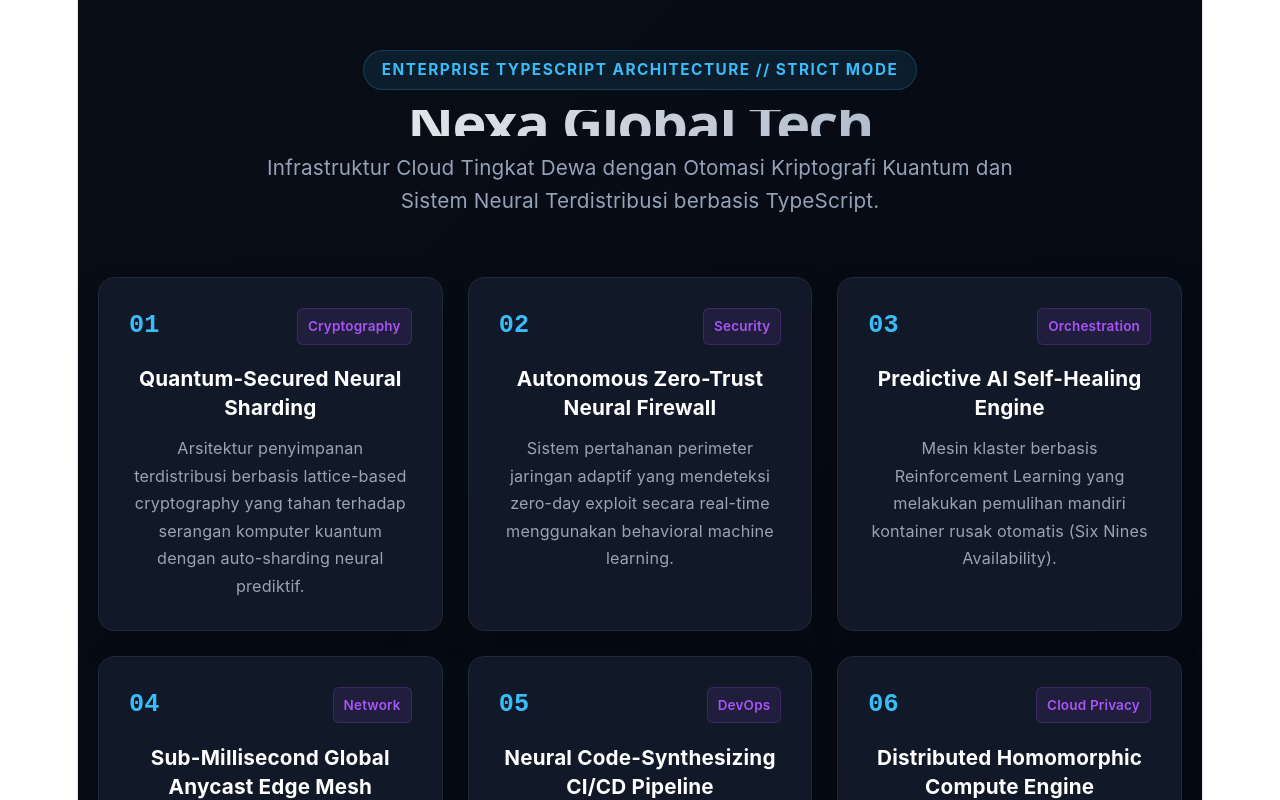
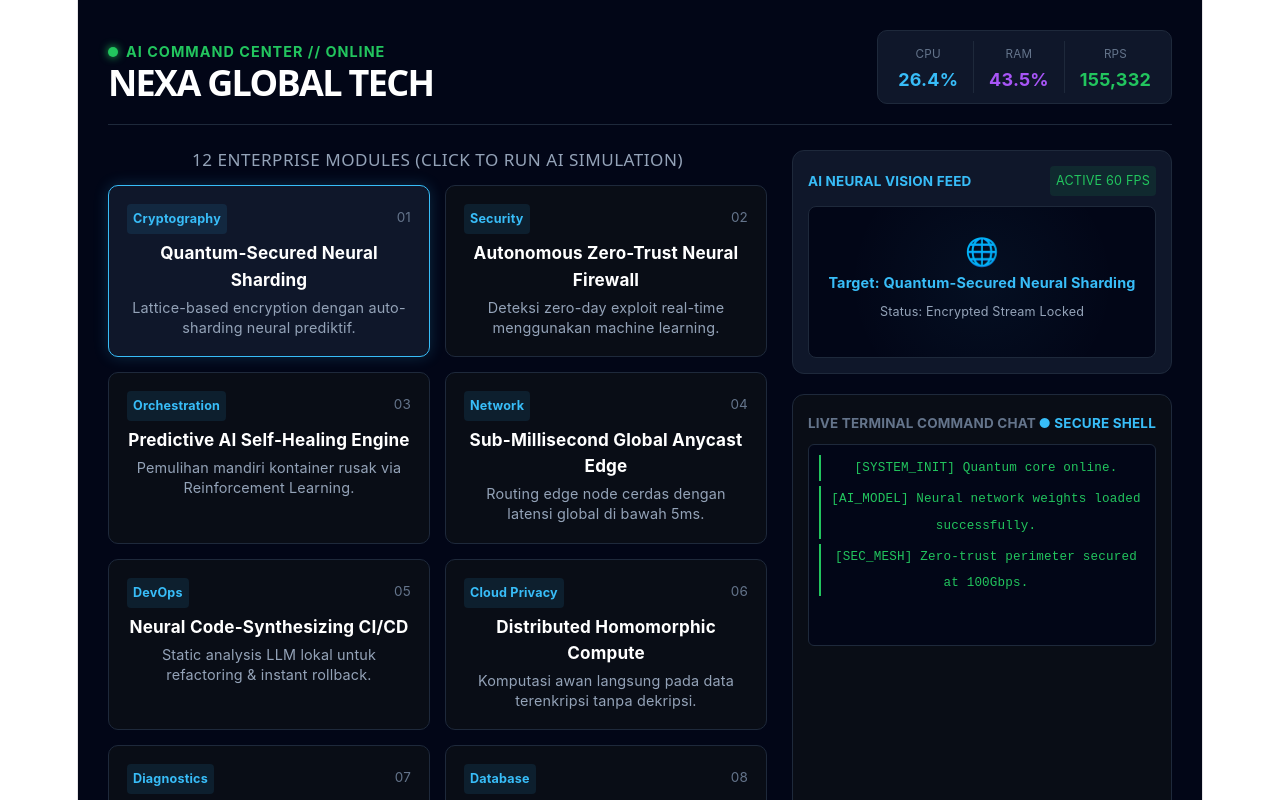
Before and after one commit to maul99289-star/nexa-global-tech, a React (Vite) app: page / in a window 1280 px wide. Shown: the top 800 px of the page. Built offline with nearby package versions, Linux system fonts and the light colour scheme.

Commit message:
add typescript ai camera and hacker command center dashboard

```diff
--- a/src/App.tsx
+++ b/src/App.tsx
@@ -1,77 +1,157 @@
-import React from 'react';
+import React, { useState, useEffect } from 'react';
 
-interface FeatureItem {
-  readonly num: string;
+interface FeatureModule {
+  readonly id: number;
   readonly title: string;
   readonly tag: string;
   readonly desc: string;
+  readonly command: string;
 }
 
-const FEATURES: readonly FeatureItem[] = [
-  { num: "01", title: "Quantum-Secured Neural Sharding", tag: "Cryptography", desc: "Arsitektur penyimpanan terdistribusi berbasis lattice-based cryptography yang tahan terhadap serangan komputer kuantum dengan auto-sharding neural prediktif." },
-  { num: "02", title: "Autonomous Zero-Trust Neural Firewall", tag: "Security", desc: "Sistem pertahanan perimeter jaringan adaptif yang mendeteksi zero-day exploit secara real-time menggunakan behavioral machine learning." },
-  { num: "03", title: "Predictive AI Self-Healing Engine", tag: "Orchestration", desc: "Mesin klaster berbasis Reinforcement Learning yang melakukan pemulihan mandiri kontainer rusak otomatis (Six Nines Availability)." },
-  { num: "04", title: "Sub-Millisecond Global Anycast Edge Mesh", tag: "Network", desc: "Jaringan distribusi konten terdesentralisasi yang memangkas latensi global di bawah 5 milidetik dengan routing reinforcement learning." },
-  { num: "05", title: "Neural Code-Synthesizing CI/CD Pipeline", tag: "DevOps", desc: "Pipa pengiriman software otomatis terintegrasi LLM lokal untuk static analysis, bug fixing, dan instant rollback dalam hitungan detik." },
-  { num: "06", title: "Distributed Homomorphic Compute Engine", tag: "Cloud Privacy", desc: "Platform pemrosesan data awan yang langsung mengeksekusi komputasi pada data terenkripsi tanpa proses dekripsi awal." },
-  { num: "07", title: "Real-Time Memory Telemetry & Kernel Profiler", tag: "Diagnostics", desc: "Alat diagnostik tingkat kernel sistem operasi untuk memetakan alokasi memori secara presisi mikroskopis mencegah memory leak." },
-  { num: "08", title: "In-Memory Graph Database Neural Indexing", tag: "Database", desc: "Basis data relasional graf dengan pengindeksan vektor neural berkecepatan tinggi untuk pemetaan relasi data multivariat seketika." },
-  { num: "09", title: "Zero-Latency Distributed State Synchronizer", tag: "State Sync", desc: "Algoritma konsensus lintas benua berbasis CRDT yang dioptimalkan untuk sinkronisasi data global instan tanpa bottleneck." },
-  { num: "10", title: "Dynamic Resource Hyper-Compression Engine", tag: "Optimization", desc: "Algoritma kompresi aset dan memori berbasis neural tensor yang memperkecil payload hingga 80% tanpa kehilangan presisi." },
-  { num: "11", title: "Automated Compliance & Regulatory Sentinel", tag: "Compliance", desc: "Sistem audit otomatis yang memindai basis kode secara berkelanjutan untuk menjamin standar regulasi internasional GDPR dan ISO." },
-  { num: "12", title: "High-Throughput Custom API Gateway Matrix", tag: "Gateway", desc: "Gerbang API asynchronous event-driven berperforma tinggi yang mampu menahan jutaan permintaan per detik (RPS) tanpa latensi." }
+const MODULES: readonly FeatureModule[] = [
+  { id: 1, title: "Quantum-Secured Neural Sharding", tag: "Cryptography", desc: "Lattice-based encryption dengan auto-sharding neural prediktif.", command: "sharding_core --quantum-lattice --secure" },
+  { id: 2, title: "Autonomous Zero-Trust Neural Firewall", tag: "Security", desc: "Deteksi zero-day exploit real-time menggunakan machine learning.", command: "firewall_ai --zero-trust --mitigate" },
+  { id: 3, title: "Predictive AI Self-Healing Engine", tag: "Orchestration", desc: "Pemulihan mandiri kontainer rusak via Reinforcement Learning.", command: "k8s_ai_healer --target=cluster-alpha --auto" },
+  { id: 4, title: "Sub-Millisecond Global Anycast Edge", tag: "Network", desc: "Routing edge node cerdas dengan latensi global di bawah 5ms.", command: "anycast_mesh --global-routing --low-latency" },
+  { id: 5, title: "Neural Code-Synthesizing CI/CD", tag: "DevOps", desc: "Static analysis LLM lokal untuk refactoring & instant rollback.", command: "cicd_synthesizer --llm-verify --auto-refactor" },
+  { id: 6, title: "Distributed Homomorphic Compute", tag: "Cloud Privacy", desc: "Komputasi awan langsung pada data terenkripsi tanpa dekripsi.", command: "homomorphic_exec --blind-mode --tensor" },
+  { id: 7, title: "Real-Time Memory Telemetry Profiler", tag: "Diagnostics", desc: "Pemetaan alokasi memori tingkat kernel presisi mikroskopis.", command: "kernel_profiler --live-trace --detect-leaks" },
+  { id: 8, title: "In-Memory Graph Database Indexing", tag: "Database", desc: "Basis data relasional graf vektor neural berkecepatan tinggi.", command: "graph_db --neural-index --vector-sync" },
+  { id: 9, title: "Zero-Latency State Synchronizer", tag: "State Sync", desc: "Konsensus lintas benua berbasis CRDT tanpa network bottleneck.", command: "state_sync --crdt-consensus --cross-continent" },
+  { id: 10, title: "Dynamic Hyper-Compression Engine", tag: "Optimization", desc: "Kompresi payload hingga 80% via neural tensor tanpa rugi bit.", command: "tensor_compress --ratio=0.8 --lossless" },
+  { id: 11, title: "Automated Compliance Sentinel", tag: "Compliance", desc: "Pemindai basis kode berkelanjutan standar GDPR & ISO 27001.", command: "compliance_sentinel --scan-iso --gdpr" },
+  { id: 12, title: "High-Throughput API Gateway Matrix", tag: "Gateway", desc: "Gerbang API async event-driven penahan jutaan RPS ekstrem.", command: "api_gateway --async-event --rps-limit=max" }
 ];
 
 export default function App(): React.JSX.Element {
+  const [activeMod, setActiveMod] = useState<FeatureModule>(MODULES[0]);
+  const [logs, setLogs] = useState<string[]>([
+    "[SYSTEM_INIT] Quantum core online.",
+    "[AI_MODEL] Neural network weights loaded successfully.",
+    "[SEC_MESH] Zero-trust perimeter secured at 100Gbps."
+  ]);
+  const [metrics, setMetrics] = useState({ cpu: 12.4, memory: 41.2, rps: 145200 });
+
+  useEffect(() => {
+    const timer = setInterval(() => {
+      setMetrics({
+        cpu: +(10 + Math.random() * 20).toFixed(1),
+        memory: +(40 + Math.random() * 5).toFixed(1),
+        rps: Math.floor(140000 + Math.random() * 30000)
+      });
+    }, 2000);
+    return () => clearInterval(timer);
+  }, []);
+
+  const handleExecute = (mod: FeatureModule) => {
+    setActiveMod(mod);
+    const timestamp = new Date().toTimeString().split(' ')[0];
+    setLogs(prev => [
+      `[${timestamp}] EXEC: ${mod.command}`,
+      ...prev.slice(0, 6)
+    ]);
+  };
+
   return (
-    <div style={{ minHeight: '100vh', background: 'linear-gradient(135deg, #090d16 0%, #030712 100%)', color: '#f8fafc', fontFamily: 'Inter, system-ui, sans-serif', padding: '50px 20px' }}>
-      <div style={{ maxWidth: '1280px', margin: '0 auto' }}>
+    <div style={{ minHeight: '100vh', background: '#020617', color: '#f8fafc', fontFamily: 'Inter, system-ui, sans-serif', padding: '30px' }}>
 
-        <header style={{ textAlign: 'center', marginBottom: '60px' }}>
-          <div style={{ display: 'inline-block', background: 'rgba(56, 189, 248, 0.1)', color: '#38bdf8', padding: '6px 18px', borderRadius: '30px', fontSize: '0.85rem', fontWeight: '700', textTransform: 'uppercase', letterSpacing: '1.5px', border: '1px solid rgba(56, 189, 248, 0.2)', marginBottom: '20px' }}>
-            Enterprise TypeScript Architecture // Strict Mode
+      {/* Top Status Header */}
+      <header style={{ display: 'flex', justifyContent: 'space-between', alignItems: 'center', borderBottom: '1px solid #1e293b', paddingBottom: '20px', marginBottom: '25px' }}>
+        <div>
+          <div style={{ display: 'flex', alignItems: 'center', gap: '8px' }}>
+            <span style={{ width: '10px', height: '10px', background: '#22c55e', borderRadius: '50%', display: 'inline-block', boxShadow: '0 0 8px #22c55e' }}></span>
+            <span style={{ fontSize: '0.8rem', fontWeight: 'bold', color: '#22c55e', letterSpacing: '1px' }}>AI COMMAND CENTER // ONLINE</span>
           </div>
-          <h1 style={{ fontSize: '3.2rem', fontWeight: '800', margin: '0 0 15px 0', background: 'linear-gradient(to right, #ffffff, #94a3b8)', WebkitBackgroundClip: 'text', WebkitTextFillColor: 'transparent' }}>
-            Nexa Global Tech
-          </h1>
-          <p style={{ fontSize: '1.15rem', color: '#94a3b8', maxWidth: '750px', margin: '0 auto', lineHeight: '1.6' }}>
-            Infrastruktur Cloud Tingkat Dewa dengan Otomasi Kriptografi Kuantum dan Sistem Neural Terdistribusi berbasis TypeScript.
-          </p>
+          <h1 style={{ fontSize: '2rem', fontWeight: '800', margin: '5px 0 0 0', color: '#fff' }}>NEXA GLOBAL TECH</h1>
+        </div>
+
+        <div style={{ display: 'flex', gap: '15px', background: '#0f172a', border: '1px solid #1e293b', padding: '10px 20px', borderRadius: '10px' }}>
+          <div>
+            <div style={{ fontSize: '0.65rem', color: '#64748b' }}>CPU</div>
+            <div style={{ fontSize: '1rem', fontWeight: 'bold', color: '#38bdf8' }}>{metrics.cpu}%</div>
+          </div>
+          <div style={{ borderLeft: '1px solid #1e293b', paddingLeft: '15px' }}>
+            <div style={{ fontSize: '0.65rem', color: '#64748b' }}>RAM</div>
+            <div style={{ fontSize: '1rem', fontWeight: 'bold', color: '#a855f7' }}>{metrics.memory}%</div>
+          </div>
+          <div style={{ borderLeft: '1px solid #1e293b', paddingLeft: '15px' }}>
+            <div style={{ fontSize: '0.65rem', color: '#64748b' }}>RPS</div>
+            <div style={{ fontSize: '1rem', fontWeight: 'bold', color: '#22c55e' }}>{metrics.rps.toLocaleString()}</div>
+          </div>
+        </div>
       </header>
 
-        <div style={{ display: 'grid', gridTemplateColumns: 'repeat(auto-fit, minmax(320px, 1fr))', gap: '25px' }}>
-          {FEATURES.map((f: FeatureItem, index: number) => (
+      {/* Main Workspace Layout */}
+      <div style={{ display: 'grid', gridTemplateColumns: '1fr 380px', gap: '25px' }}>
+
+        {/* Left: 12 Modules Grid */}
+        <div>
+          <h2 style={{ fontSize: '0.95rem', color: '#94a3b8', marginBottom: '15px', textTransform: 'uppercase', letterSpacing: '0.5px' }}>
+            12 Enterprise Modules (Click to Run AI Simulation)
+          </h2>
+          <div style={{ display: 'grid', gridTemplateColumns: 'repeat(auto-fit, minmax(260px, 1fr))', gap: '15px' }}>
+            {MODULES.map((m) => (
               <div
-              key={index}
+                key={m.id}
+                onClick={() => handleExecute(m)}
                 style={{
-                background: '#111827',
-                border: '1px solid #1f2937',
-                padding: '30px',
-                borderRadius: '16px',
-                boxShadow: '0 10px 30px -10px rgba(0,0,0,0.5)',
-                position: 'relative',
-                overflow: 'hidden'
+                  background: activeMod.id === m.id ? '#0f172a' : '#090d16',
+                  border: activeMod.id === m.id ? '1px solid #38bdf8' : '1px solid #1e293b',
+                  padding: '18px',
+                  borderRadius: '10px',
+                  cursor: 'pointer',
+                  transition: 'all 0.2s ease',
+                  boxShadow: activeMod.id === m.id ? '0 0 15px rgba(56, 189, 248, 0.2)' : 'none'
                 }}
               >
-              <div style={{ display: 'flex', justifyContent: 'space-between', alignItems: 'center', marginBottom: '15px' }}>
-                <span style={{ fontSize: '1.4rem', fontWeight: '800', color: '#38bdf8', fontFamily: 'monospace' }}>{f.num}</span>
-                <span style={{ fontSize: '0.75rem', fontWeight: '600', color: '#a855f7', background: 'rgba(168, 85, 247, 0.1)', padding: '4px 10px', borderRadius: '6px', border: '1px solid rgba(168, 85, 247, 0.2)' }}>
-                  {f.tag}
-                </span>
+                <div style={{ display: 'flex', justifyContent: 'space-between', marginBottom: '6px' }}>
+                  <span style={{ fontSize: '0.7rem', fontWeight: '700', color: '#38bdf8', background: 'rgba(56, 189, 248, 0.1)', padding: '2px 6px', borderRadius: '4px' }}>{m.tag}</span>
+                  <span style={{ fontSize: '0.75rem', color: '#64748b' }}>0{m.id}</span>
                 </div>
-              <h3 style={{ fontSize: '1.15rem', fontWeight: '700', color: '#fff', marginBottom: '12px', lineHeight: '1.4' }}>
-                {f.title}
-              </h3>
-              <p style={{ fontSize: '0.9rem', color: '#9ca3af', lineHeight: '1.7', margin: 0 }}>
-                {f.desc}
-              </p>
+                <div style={{ fontSize: '0.95rem', fontWeight: 'bold', color: '#fff', marginBottom: '5px' }}>{m.title}</div>
+                <p style={{ fontSize: '0.8rem', color: '#94a3b8', margin: 0, lineHeight: '1.4' }}>{m.desc}</p>
               </div>
             ))}
           </div>
+        </div>
 
-        <footer style={{ textAlign: 'center', marginTop: '70px', borderTop: '1px solid #1f2937', paddingTop: '25px', color: '#64748b', fontSize: '0.9rem' }}>
-          &copy; 2026 Nexa Global Tech. Strict Typed Enterprise Systems. All rights reserved.
-        </footer>
+        {/* Right: Simulated Camera / AI Visualizer & Hacker Terminal */}
+        <div style={{ display: 'flex', flexDirection: 'column', gap: '20px' }}>
+
+          {/* Simulated AI Vision / Camera Panel */}
+          <div style={{ background: '#0f172a', border: '1px solid #1e293b', borderRadius: '12px', padding: '15px' }}>
+            <div style={{ display: 'flex', justifyContent: 'space-between', alignItems: 'center', marginBottom: '10px' }}>
+              <span style={{ fontSize: '0.75rem', fontWeight: 'bold', color: '#38bdf8' }}>AI NEURAL VISION FEED</span>
+              <span style={{ fontSize: '0.7rem', color: '#22c55e', background: 'rgba(34, 197, 94, 0.1)', padding: '2px 6px', borderRadius: '4px' }}>ACTIVE 60 FPS</span>
+            </div>
+
+            {/* Kotak simulasi kamera bergaya sci-fi */}
+            <div style={{ position: 'relative', height: '150px', background: '#020617', borderRadius: '8px', border: '1px solid #1e293b', display: 'flex', justifyContent: 'center', alignItems: 'center', overflow: 'hidden' }}>
+              <div style={{ position: 'absolute', inset: 0, background: 'radial-gradient(circle, rgba(56, 189, 248, 0.05) 0%, transparent 70%)' }}></div>
+              <div style={{ textAlign: 'center', zIndex: 2 }}>
+                <div style={{ fontSize: '1.5rem', marginBottom: '5px' }}>🌐</div>
+                <div style={{ fontSize: '0.8rem', fontWeight: 'bold', color: '#38bdf8' }}>Target: {activeMod.title}</div>
+                <div style={{ fontSize: '0.7rem', color: '#94a3b8', marginTop: '3px' }}>Status: Encrypted Stream Locked</div>
+              </div>
+            </div>
+          </div>
+
+          {/* Interactive Hacker/Command Terminal Log */}
+          <div style={{ background: '#090d16', border: '1px solid #1e293b', borderRadius: '12px', padding: '15px', flexGrow: 1, display: 'flex', flexDirection: 'column' }}>
+            <div style={{ fontSize: '0.75rem', fontWeight: 'bold', color: '#64748b', marginBottom: '8px', textTransform: 'uppercase', display: 'flex', justifyContent: 'space-between' }}>
+              <span>Live Terminal Command Chat</span>
+              <span style={{ color: '#38bdf8' }}>● SECURE SHELL</span>
+            </div>
+            <div style={{ background: '#020617', borderRadius: '6px', padding: '10px', fontFamily: 'monospace', fontSize: '0.7rem', color: '#22c55e', flexGrow: 1, minHeight: '140px', maxHeight: '180px', overflowY: 'auto', border: '1px solid #1e293b' }}>
+              {logs.map((log, index) => (
+                <div key={index} style={{ marginBottom: '5px', borderLeft: '2px solid #22c55e', paddingLeft: '6px' }}>
+                  {log}
+                </div>
+              ))}
+            </div>
+          </div>
+
+        </div>
 
       </div>
     </div>
```
Lines whose indentation alone changed are shown as unchanged.
